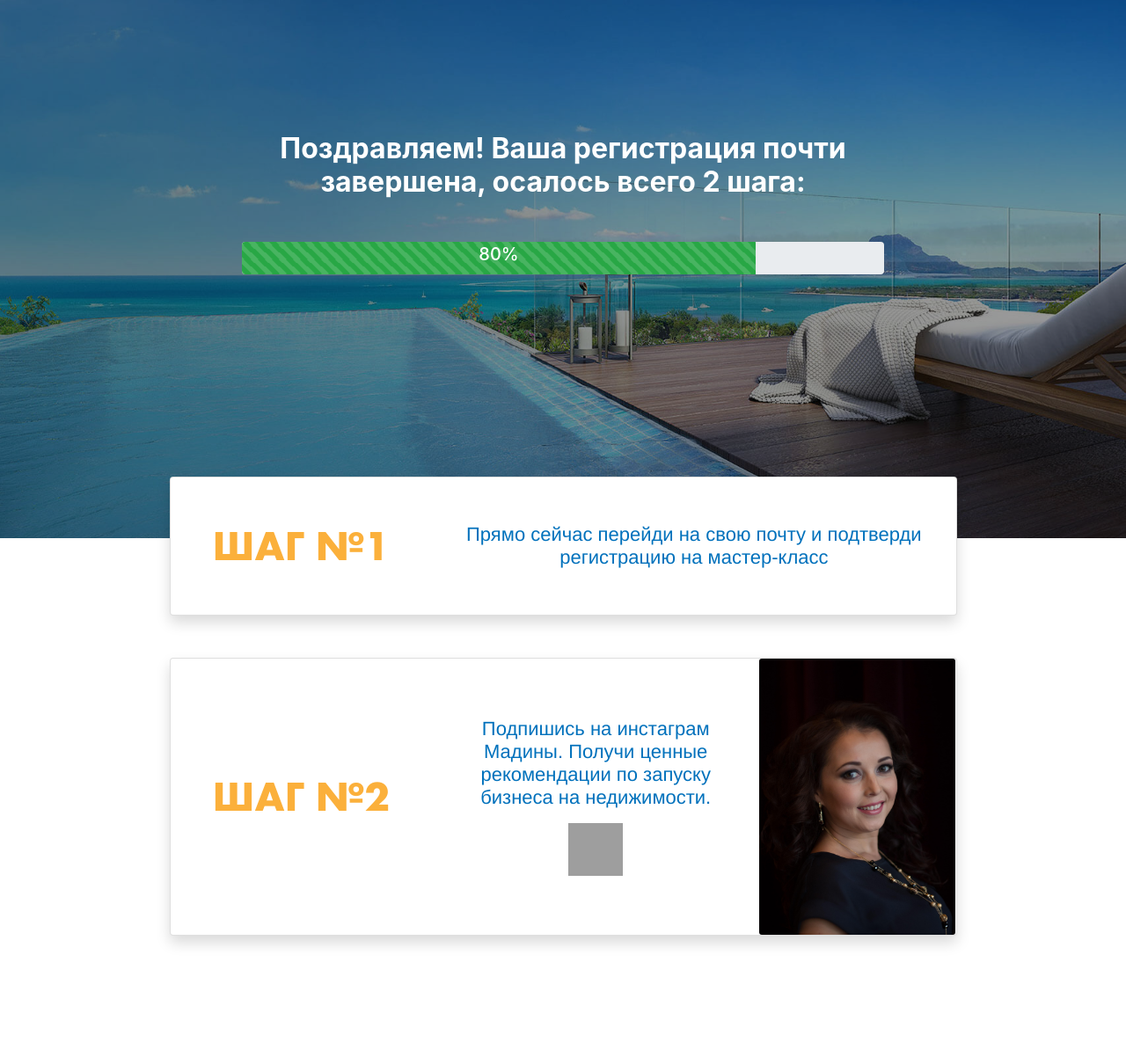
After one commit to AndrewBeznosko/asia, a PHP site: page /success.html in a window 1280 px wide. The commit adds this page. Shown: the whole page at 88% size. Run offline with PHP 8.4, Linux system fonts and the light colour scheme; style sheets or scripts are compiled from the project's sources; grey boxes are pictures that could not be loaded.

Commit message:
ready lendos

```diff
--- a/sass/_andrew.scss
+++ b/sass/_andrew.scss
@@ -385,6 +385,73 @@ h2.orange {
     }
 }
 // ==================================================
+// success
+// ==================================================
+
+.success {
+    .sec_1 {
+        min-height: 0;
+        padding: 150px 0 300px;
+    }
+
+    .sec_3 {
+        padding-top: 0;
+
+        .container {
+            margin-top: -100px;
+        }
+
+        .card {
+            h1 {
+                color: #FBB03B;
+                line-height: 58px;
+                font-size: 48px;
+                font-family: '__Futura PT_5';
+                font-weight: 700;
+                margin: 0;
+            }
+
+            p {
+                margin-top: 0;
+            }
+        }
+
+        .card-body {
+            padding: 3.25rem 1.25rem;
+        }
+    }
+
+    .glyphsSpriteApp_instagram__outline__24__grey_9 {
+        background-repeat: no-repeat;
+        background-position: -126px -128px;
+        height: 60px;
+        width: 62px;
+        display: block;
+        margin: 1rem auto 0;
+    }
+
+    .glyphsSpriteApp_instagram__outline__24__grey_9 {
+        background-image: url("https://www.instagram.com/static/bundles/es6/sprite_glyphs_33fe29edfd27.png/33fe29edfd27.png");
+    }
+    @media (max-width: 767.98px) {
+        .sec_1 {
+            padding: 50px 0 170px;
+        }
+
+        .sec_3 .card h1 {
+            margin-top: 20px;
+        }
+
+        .sec_3 .row_blocks img {
+            max-width: 100%;
+        }
+    }
+}
+
+.progress {
+    height: 2.3rem;
+}
+// ==================================================
 // responcive
 // ==================================================
 @media (max-width: 767.97px) {
--- /dev/null
+++ b/success.html
@@ -0,0 +1,77 @@
+<!DOCTYPE HTML>
+<html lang="en">
+
+<head>
+    <meta charset="utf-8">
+    <meta name="viewport" content="width=device-width, initial-scale=1, shrink-to-fit=no">
+    <meta name="author" content="Bootstrap-ecommerce by Vosidiy">
+
+    <title>Asia</title>
+
+    <link rel="shortcut icon" type="image/x-icon" href="img/favicon.ico">
+
+    <link rel="stylesheet" href="https://stackpath.bootstrapcdn.com/bootstrap/4.3.1/css/bootstrap.min.css" integrity="sha384-ggOyR0iXCbMQv3Xipma34MD+dH/1fQ784/j6cY/iJTQUOhcWr7x9JvoRxT2MZw1T" crossorigin="anonymous">
+    <link rel="stylesheet" href="css/main.css">
+</head>
+
+<body class="relative" data-spy="scroll" data-target=".navbar-landing">
+    <div class="success">
+        <!-- ========================= sec_1 ========================= -->
+        <section class="sec_1 with_after" id="sec_1">
+            <div class="container">
+                <div class="row justify-content-center">
+                    <div class="col-md-8">
+                        <h2 class="text-center mb-5 text-white font-weight-bold">Поздравляем! Ваша регистрация почти завершена, осалось всего 2 шага:</h2>
+                        <div class="progress">
+                            <div class="progress-bar progress-bar-striped bg-success progress-bar-animated font-weight-bold" role="progressbar" style="width: 80%" aria-valuenow="80" aria-valuemin="0" aria-valuemax="100">
+                                <h5>80%</h5>
+                            </div>
+                        </div>
+                    </div>
+                </div>
+            </div>
+        </section>
+        <!-- ========================= /sec_1 ========================= -->
+
+        <!-- ========================= sec_3 ========================= -->
+        <section class="sec_3">
+            <div class="container">
+                <div class="row text-center row_blocks justify-content-center">
+                    <div class="col-md-10">
+                        <div class="card mb-5 shadow">
+                            <div class="row no-gutters align-items-center">
+                                <div class="col-md-4">
+                                    <h1><span>ШАГ</span> №1</h1>
+                                </div>
+                                <div class="col-md-8">
+                                    <div class="card-body">
+                                        <p class="card-text">Прямо сейчас перейди на свою почту и подтверди регистрацию на мастер-класс</p>
+                                    </div>
+                                </div>
+                            </div>
+                        </div>
+                        <div class="card mb-5 shadow">
+                            <div class="row no-gutters align-items-center">
+                                <div class="col-md-4">
+                                    <h1><span>ШАГ</span> №2</h1>
+                                </div>
+                                <div class="col-md-5">
+                                    <div class="card-body text-center">
+                                        <p class="card-text text-center">Подпишись на инстаграм Мадины. Получи ценные рекомендации по запуску бизнеса на недижимости. <br> <a href="https://www.instagram.com/madina_dmitriyeva/" target="_blank"><span class="glyphsSpriteApp_instagram__outline__24__grey_9 u-__7" aria-label="Instagram"></span></a></p>
+                                    </div>
+                                </div>
+                                <div class="col-md-3">
+                                    <img src="img/lol.jpg" class="card-img" alt="Madina">
+                                </div>
+                            </div>
+                        </div>
+                    </div>
+                </div>
+            </div>
+        </section>
+        <!-- ========================= /sec_3 ========================= -->
+
+    </div>
+</body>
+
+</html>
```
Also changed, not shown: .htaccess (added), img/lol.jpg (added), sass/_common.scss (line endings or trailing spaces).
